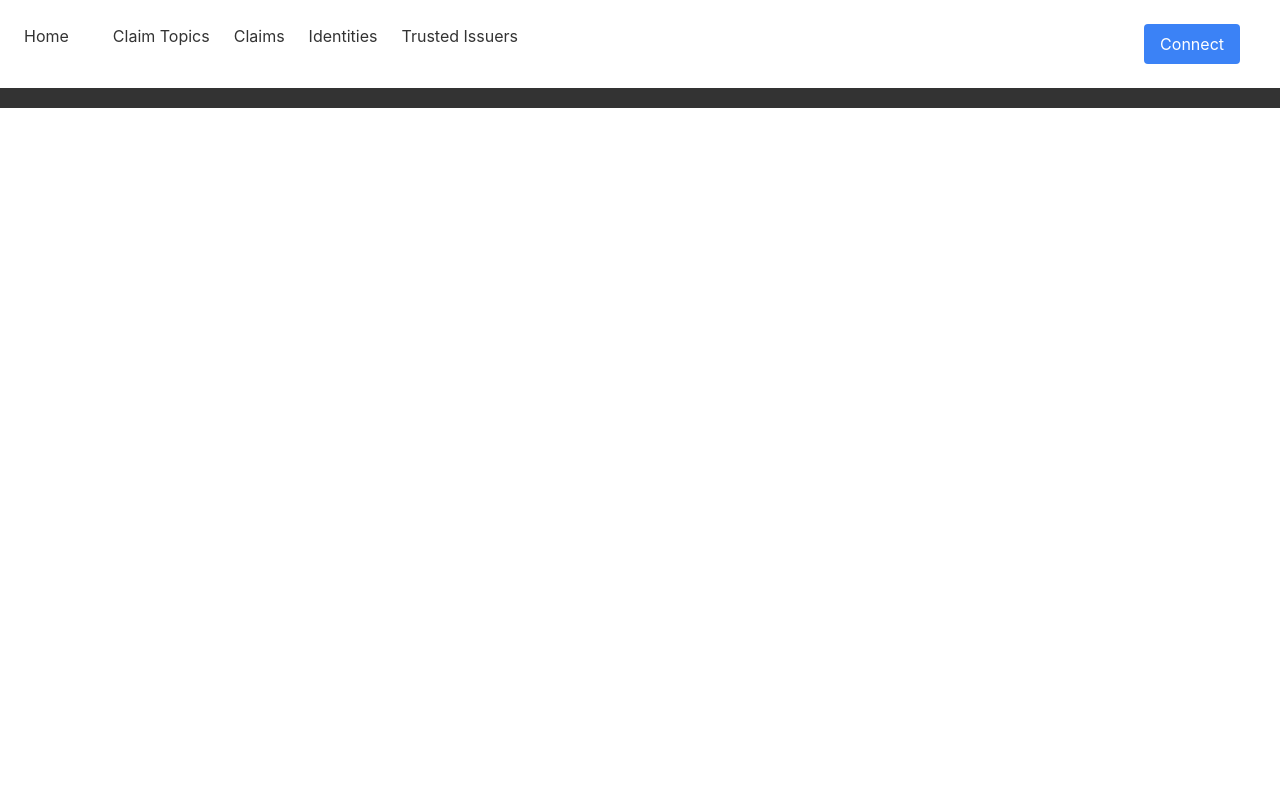
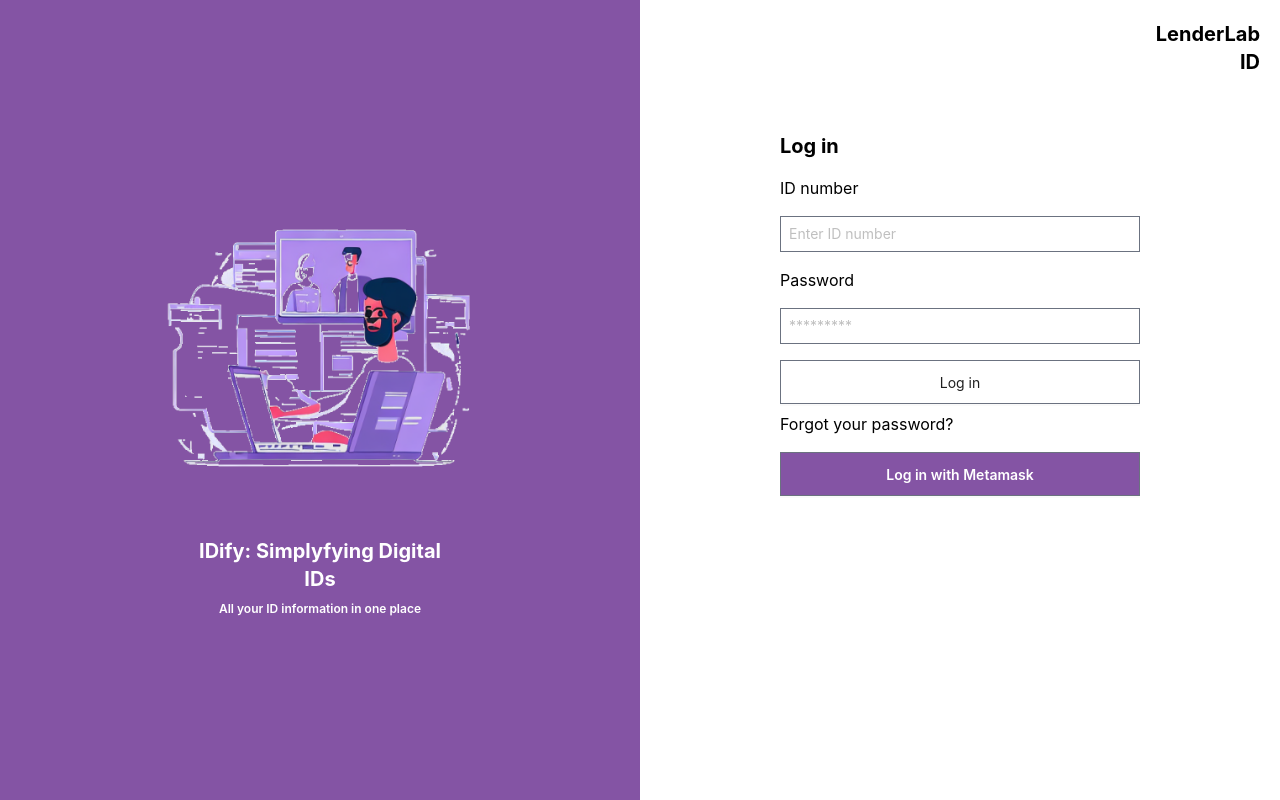
Before and after one commit to nomyx-io/nomyx-id, a React (Create React App) app in the folder ui/: page /login in a window 1280 px wide. Built offline with nearby package versions, Linux system fonts and the light colour scheme.

Commit message:
feat : logi page ui and route added

```diff
--- a/ui/src/App.tsx
+++ b/ui/src/App.tsx
@@ -1,4 +1,4 @@
-import React from 'react';
+import React, {useState} from 'react';
 
 import { ethers } from 'ethers';
 
@@ -14,6 +14,7 @@ import IdentitiesPage from './components/IdentitiesPage.jsx';
 import ClaimsPage from './components/ClaimsPage.jsx';
 
 import BlockchainService from './services/BlockchainService.js';
+import Login from './components/Login/index.jsx';
 
 function UnsupportedNetworkDialog(props: any) {
 
@@ -68,23 +69,29 @@ function App() {
   const [currentNetwork, setCurrentNetwork] = React.useState(0);
   const [blockchainService, setBlockchainService] = React.useState({});
   const [unsupportedNetworkDialogVisible, setUnsupportedNetworkDialogVisible] = React.useState(false);
-
+  const [loggedIn, setLoggedIn] = useState(true);
 
 	return (
 		<Router>
 			{/* Navigation Menu */}
+			{loggedIn ? (
+				<Routes>
+					<Route path="/login" element={<Login />} />
+				</Routes>
+			) : (
+				<>
 					<UnsupportedNetworkDialog
 						currentNetwork={currentNetwork}
 						supportedNetworks={[
-          { chainId: 1, name: "Mainnet" },
-          { chainId: 4, name: "Rinkeby" },
-          { chainId: 3, name: "Ropsten" },
-          { chainId: 5, name: "Goerli" },
-          { chainId: 42, name: "Kovan" },
+							{chainId: 1, name: 'Mainnet'},
+							{chainId: 4, name: 'Rinkeby'},
+							{chainId: 3, name: 'Ropsten'},
+							{chainId: 5, name: 'Goerli'},
+							{chainId: 42, name: 'Kovan'},
 						]}
 						visible={unsupportedNetworkDialogVisible}
-        onClose={() => { }}
-        onSwitchNetwork={() => { }}
+						onClose={() => {}}
+						onSwitchNetwork={() => {}}
 					/>
 					<div className="topnav">
 						<NavBar
@@ -110,7 +117,6 @@ function App() {
 
 										const _blockchainService = new BlockchainService(provider, config.contract);
 										setBlockchainService(_blockchainService);
-
 									} catch (err) {
 										console.log(err);
 									}
@@ -132,6 +138,8 @@ function App() {
 							<Route path="/claims" element={<ClaimsPage service={blockchainService} />} />
 						</Routes>
 					</div>
+				</>
+			)}
 		</Router>
 	);
 }
--- /dev/null
+++ b/ui/src/components/Login/index.jsx
@@ -0,0 +1,52 @@
+import React from 'react'
+import SideImage from '../Assets/loginimg.png'
+import { Button, Input } from 'antd'
+
+export default function Login() {
+    const [id, setId] = React.useState("")
+    const [password, setPassword] = React.useState("")
+
+    const handleChange = (e) => {
+        const name = e.target.name
+        const value = e.target.value
+        switch (name) {
+            case "id":
+                setId(value)
+                break;
+            case "password":
+                setPassword(value)
+                break;
+
+            default:
+                break;
+        }
+    }
+    return (
+        <div className='relative h-screen w-screen flex overflow-hidden'>
+            <div className='bg-[#8454a4] max-[550px]:hidden w-1/2 flex flex-col justify-center items-center gap-10'>
+                <img height={"60%"} width={"50%"} src={SideImage} alt="" className='bg-[#8454a4]'></img>
+                <div className='text-white text-center'>
+                    <p className='font-bold text-xl mb-2'>IDify: Simplyfying Digital <br /> IDs</p>
+                    <p className='font-semibold text-xs'>All your ID information in one place</p>
+                </div>
+            </div>
+            <div className='relative max-[550px]:absolute max-[550px]:w-full w-1/2 flex flex-col p-5'>
+                <p className='text-right font-bold text-xl'>LenderLab <br /> ID</p>
+                <div className='flex flex-col justify-center items-center mt-14'>
+                    <div className='flex flex-col gap-2 w-[60%]'>
+                        <div className='flex flex-col gap-4'>
+                            <h3 className='font-bold text-xl'>Log in</h3>
+                            <p>ID number</p>
+                            <Input value={id} name="id" onChange={handleChange} className='border border-gray-500 rounded-none px-2 py-[6px]' placeholder='Enter ID number' />
+                            <p>Password</p>
+                            <Input value={password} name="password" onChange={handleChange} className='border border-gray-500 rounded-none px-2 py-[6px]' type='password' placeholder='*********' />
+                        </div>
+                        <Button className='border rounded-none h-11 border-gray-500 p-2 mt-2'>Log in</Button>
+                        <p className='cursor-pointer'>Forgot your password?</p>
+                        <Button className='mt-2 border font-semibold rounded-none h-11 border-gray-500 bg-[#8454a4] w-[100%] text-white'>Log in with Metamask</Button>
+                    </div>
+                </div>
+            </div>
+        </div>
+    )
+}
--- a/ui/src/components/TrustedIssuersPage.jsx
+++ b/ui/src/components/TrustedIssuersPage.jsx
@@ -97,9 +97,7 @@ const TrustedIssuersPage = ({ service }) => {
 
     const removeTrustedIssuer = async (issuer) => {
         await service.removeTrustedIssuer(issuer);
-    };[
-
-    ]
+    };
 
     return (
         <div className='p-6'>
```
Also changed, not shown: ui/src/components/Assets/loginimg.png (added). Lines whose indentation alone changed are shown as unchanged.
